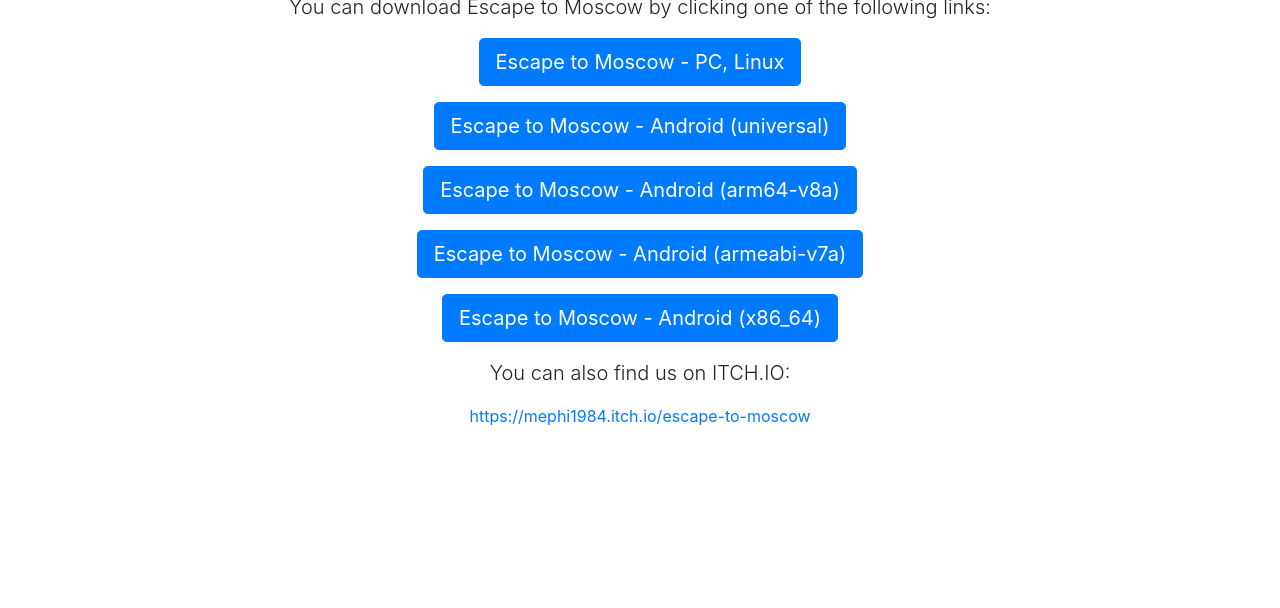
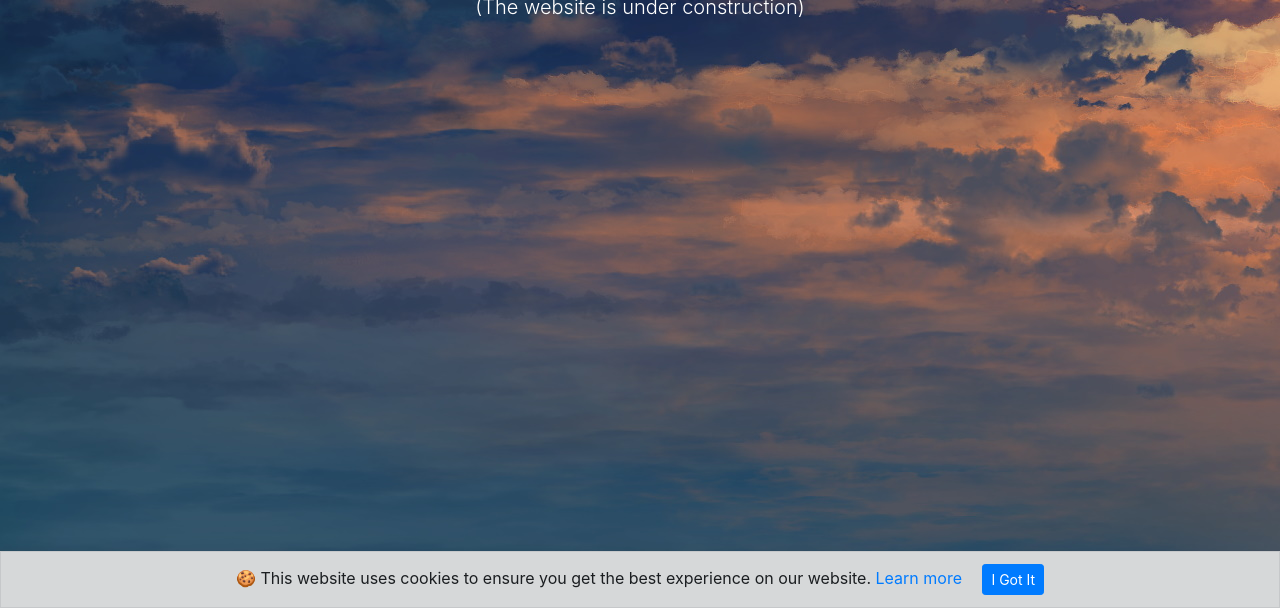
Before and after one commit to mephi1984/escapetomoscow.com, a plain HTML site: page index.html in a window 1280 px wide. Shown: the part 192-800 px from the top of the page. Drawn offline with nearby package versions, Linux system fonts and the light colour scheme.

Commit message:
Removing buttons, adding background and cookie banner

```diff
--- /dev/null
+++ b/assets/cookie-banner/cookie-banner.css
@@ -0,0 +1,9 @@
+.nk-cookie-banner {
+    position: fixed;
+    bottom: 0px;
+    left: 0px;
+    width: 100%;
+    z-index: 999;
+    border-radius: 0px;
+    display: none;
+  }
--- /dev/null
+++ b/assets/cookie-banner/cookie-banner.js
@@ -0,0 +1,41 @@
+/*
+* Javascript to show and hide cookie banner using localstroage
+*/
+
+/**
+ * Shows the Cookie banner
+ */
+function showCookieBanner(){
+    let cookieBanner = document.getElementsByClassName("nk-cookie-banner")[0];
+    cookieBanner.style.display = "block";
+}
+
+/**
+ * Hides the Cookie banner and saves the value to localstorage
+ */
+function hideCookieBanner(){
+    localStorage.setItem("web_dev_isCookieAccepted", "yes");
+
+    let cookieBanner = document.getElementsByClassName("nk-cookie-banner")[0];
+    cookieBanner.style.display = "none";
+}
+
+/**
+ * Checks the localstorage and shows Cookie banner based on it.
+ */
+function initializeCookieBanner(){
+    let isCookieAccepted = localStorage.getItem("web_dev_isCookieAccepted");
+    if(isCookieAccepted === null)
+    {
+        localStorage.clear();
+        localStorage.setItem("web_dev_isCookieAccepted", "no");
+        showCookieBanner();
+    }
+    if(isCookieAccepted === "no"){
+        showCookieBanner();
+    }
+}
+
+// Assigning values to window object
+window.onload = initializeCookieBanner();
+window.nk_hideCookieBanner = hideCookieBanner;
--- a/index.html
+++ b/index.html
@@ -35,26 +35,36 @@
           font-size: 3.5rem;
         }
       }
+
+	  body {
+    background-image: url(./assets/bg.jpg);
+    background-color: #2E5068;
+
     </style>
     <!-- Custom styles for this template -->
     <link href="starter-template.css" rel="stylesheet">
+	<link rel="stylesheet" href="./assets/cookie-banner/cookie-banner.css">
+	<script async="" src="./assets/cookie-banner/cookie-banner.js"></script>
   </head>
   <body>
 <main role="main" class="container">
 
   <div class="starter-template">
-    <h1>Escape to Moscow download</h1>
-    <p class="lead">You can download Escape to Moscow by clicking one of the following links:</p>
-	<p><a href="https://s3.eu-west-2.amazonaws.com/escapetomoscow.com/Runaway-1.0-market.zip" type="button" class="btn btn-primary btn-lg">Escape to Moscow - PC, Linux</a></p>
-	<p><a href="https://s3.eu-west-2.amazonaws.com/escapetomoscow.com/fishrungames.escapetomoscow-100-universal-release.apk" type="button" class="btn btn-primary btn-lg">Escape to Moscow - Android (universal)</a></p>
-	<p><a href="https://s3.eu-west-2.amazonaws.com/escapetomoscow.com/fishrungames.escapetomoscow-100000100-arm64-v8a-release.apk" type="button" class="btn btn-primary btn-lg">Escape to Moscow - Android (arm64-v8a)</a></p>
-	<p><a href="https://s3.eu-west-2.amazonaws.com/escapetomoscow.com/fishrungames.escapetomoscow-100-armeabi-v7a-release.apk" type="button" class="btn btn-primary btn-lg">Escape to Moscow - Android (armeabi-v7a)</a></p>
-	<p><a href="https://s3.eu-west-2.amazonaws.com/escapetomoscow.com/fishrungames.escapetomoscow-800000100-x86_64-release.apk" type="button" class="btn btn-primary btn-lg">Escape to Moscow - Android (x86_64)</a></p>
-	<p class="lead">You can also find us on ITCH.IO:</p>
-	<p><a href="https://mephi1984.itch.io/escape-to-moscow">https://mephi1984.itch.io/escape-to-moscow</a></p>
+    <h1 class="text-white">Escape to Moscow</h1>
+    <p class="lead text-white">(The website is under construction)</p>
   </div>
 
+
+
 </main><!-- /.container -->
+<div class="nk-cookie-banner alert alert-dark text-center mb-0" role="alert">
+  🍪 This website uses cookies to ensure you get the best experience on our website.
+  <a href="/privacy/" target="blank" rel="noopener noreferrer">Learn more</a>
+  <button type="button" class="btn btn-primary btn-sm ml-3" onclick="window.nk_hideCookieBanner()">
+    I Got It
+  </button>
+</div>
 <script src="https://code.jquery.com/jquery-3.5.1.slim.min.js" integrity="sha384-DfXdz2htPH0lsSSs5nCTpuj/zy4C+OGpamoFVy38MVBnE+IbbVYUew+OrCXaRkfj" crossorigin="anonymous"></script>
       <script>window.jQuery || document.write('<script src="./assets/js/vendor/jquery.slim.min.js"><\/script>')</script><script src="./assets/dist/js/bootstrap.bundle.min.js"></script>
+</body>
 </html>
```
Also changed, not shown: assets/bg.jpg (added).
